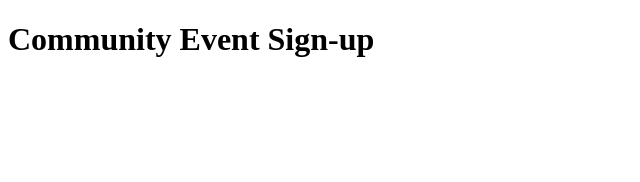
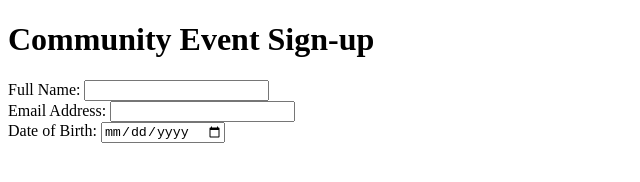
Before and after one commit to rohith42076/git-project-rohith, a plain HTML site: page index.html in a window 1280 px wide. Shown: the whole page, without its empty margins (0-640 px from the left). Drawn offline with Linux system fonts and the light colour scheme.

Commit message:
Here, we add essential fields for the registrant's name, email, and a date of birth input

```diff
--- a/index.html
+++ b/index.html
@@ -14,3 +14,16 @@
     </header>
     <main>
         <form id="eventForm">
+            <div class="form-group">
+                <label for="regName">Full Name:</label>
+                <input type="text" id="regName" name="regName" required aria-label="Your full name">
+            </div>
+            <div class="form-group">
+                <label for="regEmail">Email Address:</label>
+                <input type="email" id="regEmail" name="regEmail" required aria-label="Your email address">
+            </div>
+            <div class="form-group">
+                <label for="dob">Date of Birth:</label>
+                <input type="date" id="dob" name="dob" required aria-label="Your date of birth">
+                <small id="ageWarning" style="color: red; display: none;">Must be at least 18 years old to register.</small>
+            </div>
```
